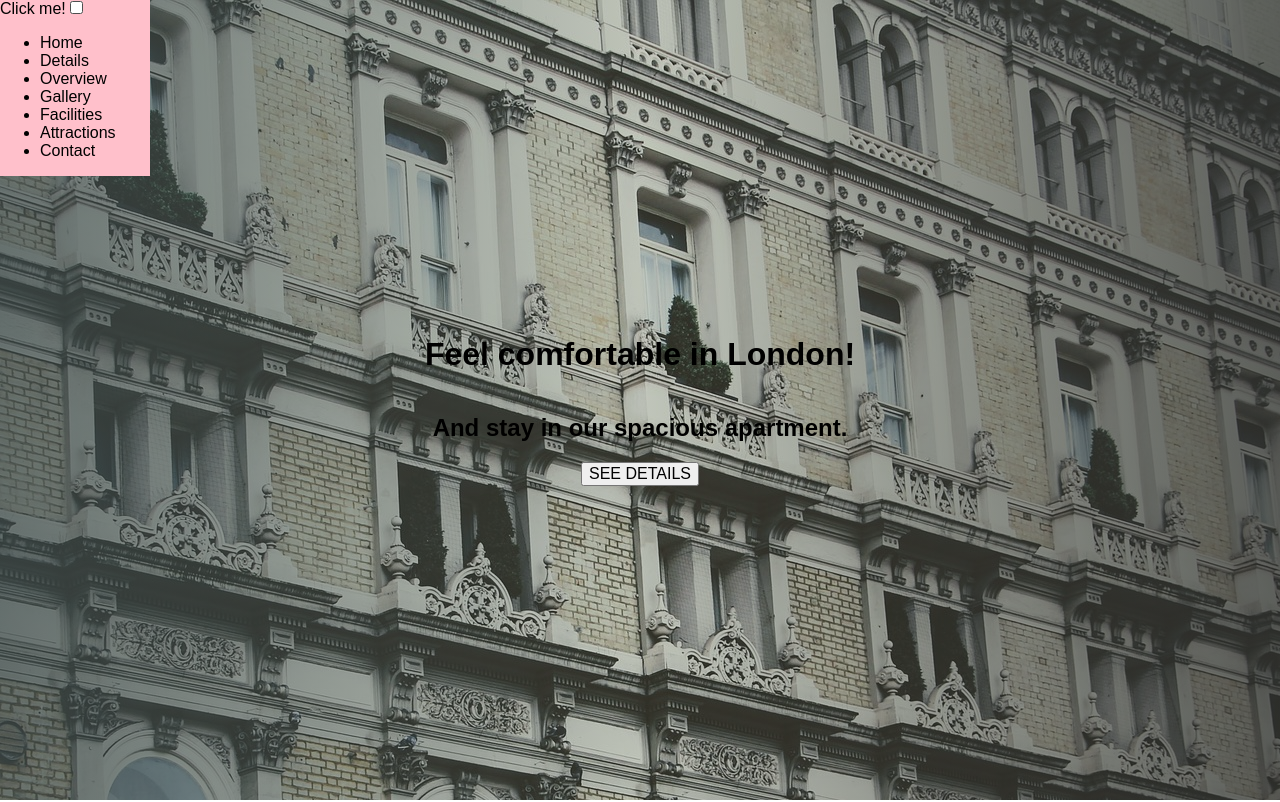
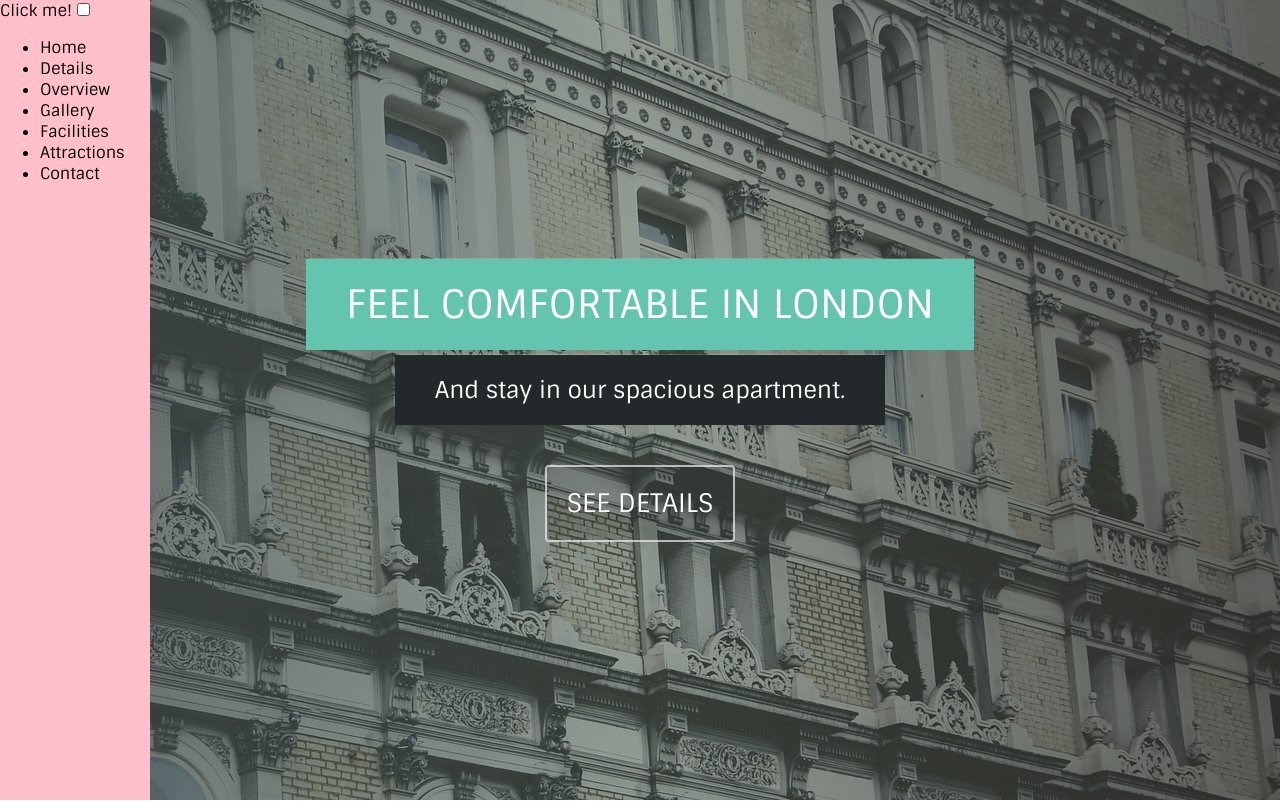
Before and after one commit to wafel34/herbrandStreet, a website: page app/index.html in a window 1280 px wide. Shown: the top 802 px of the page. Drawn offline with nearby package versions, Linux system fonts and the light colour scheme; files that its build step writes are made by us from their sources; files whose address does not match are found by name.

Commit message:
Styling of the header

```diff
--- a/app/index.html
+++ b/app/index.html
@@ -34,9 +34,9 @@
 	</nav>
 
 	<div class="main-header">
-		<h1 class="main-header__h1">Feel comfortable in London!</h1>
-		<h2 class="secondary-header">And stay in our spacious apartment.</h2>
-		<button>SEE DETAILS</button>
+		<h1 class="main-header__h1">Feel comfortable in London</h1>
+		<h2 class="main-header__h2">And stay in our spacious apartment.</h2>
+		<a class="main-header__button" href="#details" title="Go to details section">SEE DETAILS</a>
 	</div>
 
 </header>
--- a/package.json
+++ b/package.json
@@ -4,7 +4,8 @@
   "description": "Landing page of apartment in London available for rent for tourists.",
   "main": "index.js",
   "scripts": {
-    "start": "nodemon app/server"
+    "start": "nodemon app/server",
+    "gulp": "gulp"
   },
   "repository": {
     "type": "git",
--- /dev/null
+++ b/resources/sass/_global.sass
@@ -0,0 +1,2 @@
+body
+    font-family: 'Sintony'
--- a/resources/sass/_normalize.scss
+++ b/resources/sass/_normalize.scss
@@ -5,6 +5,7 @@
  * 2. Prevent iOS text size adjust after orientation change, without disabling
  *    user zoom.
  */
+
 
 html {
   font-family: sans-serif; /* 1 */
--- a/resources/sass/intro.sass
+++ b/resources/sass/intro.sass
@@ -7,14 +7,16 @@ body
 .header
     height: 100vh
     width: 100%
-    background: linear-gradient(to right, rgba(58,72,74, 0.75), rgba(62,79,78, 0.25), rgba(45,48,47, 0.75)), url('../images/london-bg.jpg') no-repeat top
+    background: linear-gradient(to right, rgba(58,72,74, 0.75), rgba(62,79,78, 0.5), rgba(45,48,47, 0.75)), url('../images/london-bg.jpg') no-repeat top
     background-color: yellow
 
 .navigation
-    position: absolute
+    position: fixed
     width: 150px
     background: pink
-    left: 0px
+    top: 0
+    bottom: 0
+    left: 0
 
 .main-header
     display: flex
@@ -22,3 +24,50 @@ body
     flex-direction: column
     align-items: center
     justify-content: center
+    text-align: center
+    &__h1
+        text-transform: uppercase
+        font-size: 1.45em
+        color: #fff
+        background-color: #63c5ad
+        font-weight: 400
+        padding: 20px
+        margin: 0 15px 5px 15px
+        box-shadow: 0px -1px 1px -1px #fff
+    &__h2
+        color: #fff
+        font-size: 1em
+        padding: 10px 20px
+        background-color: #23292b
+        font-weight: 400
+        padding: 20px
+        margin: 0 15px 40px 15px
+        box-shadow: 0px -1px 1px -1px #fff
+    &__button
+        color: #fff
+        display: block
+        font-size: 1.2em
+        text-decoration: none
+        background-color: rgba(36,42,44,0.2)
+        border-radius: 4px
+        border: 2px solid rgba(255,255,255,.65)
+        padding: 20px
+
+
+
+// ###########
+// MEDIA QUERIES
+// ###########
+@media screen and (min-width: 768px )
+    .main-header
+        &__h1
+            font-size: 2.45em
+            padding: 20px 40px
+            margin: 0 0 5px 0
+        &__h2
+            font-size: 1.45em
+            padding: 20px 40px
+            margin: 0 0 40px 0
+        &__button
+            font-size: 1.6em
+            padding: 20px
--- a/resources/sass/style.sass
+++ b/resources/sass/style.sass
@@ -1 +1,4 @@
+@import url('https://fonts.googleapis.com/css?family=Sintony:400,700')
+
 @import 'normalize'
+@import 'global'
```
Also changed, not shown: app/public/css/intro.css, app/public/css/style.css.
